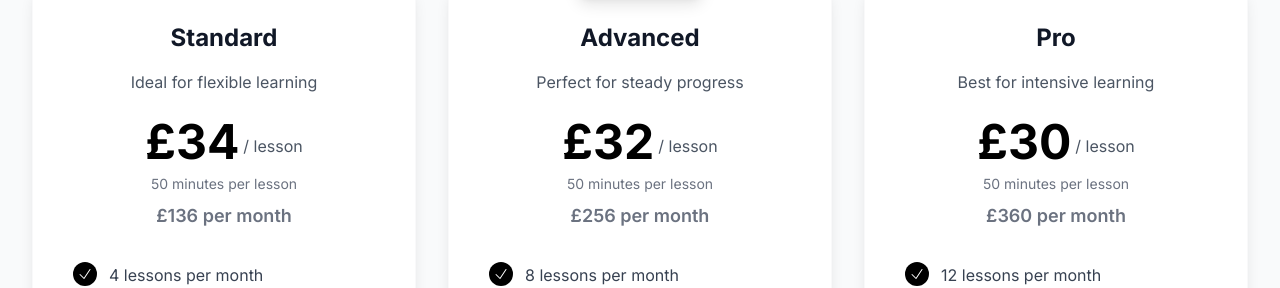
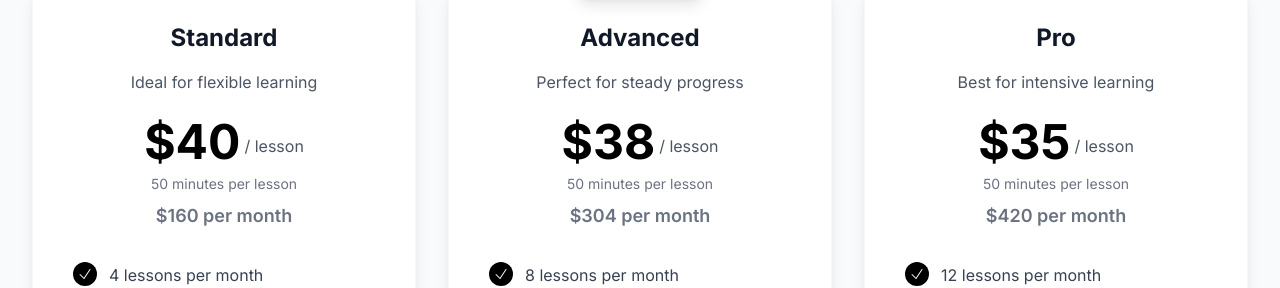
Before and after one commit to janicooper7/LearnWithMillie, a Next.js app: page / in a window 1280 px wide. Shown: the part 3385-3673 px from the top of the page. Built offline with nearby package versions, Linux system fonts and the light colour scheme; no server answers.

Commit message:
updating the price

```diff
--- a/src/app/sections/Pricing.tsx
+++ b/src/app/sections/Pricing.tsx
@@ -9,7 +9,7 @@ import { ArrowRight } from 'lucide-react'
 const plans = [
   {
     name: 'Standard',
-    price: 34,
+    price: 40,
     lessons: 4,
     description: 'Ideal for flexible learning',
     features: [
@@ -23,7 +23,7 @@ const plans = [
   },
   {
     name: 'Advanced',
-    price: 32,
+    price: 38,
     lessons: 8,
     description: 'Perfect for steady progress',
     features: [
@@ -37,7 +37,7 @@ const plans = [
   },
   {
     name: 'Pro',
-    price: 30,
+    price: 35,
     lessons: 12,
     description: 'Best for intensive learning',
     features: [
@@ -84,7 +84,7 @@ export default function Pricing() {
             start: 'top bottom-=100',
             end: 'bottom center',
           },
-        }
+        },
       )
     })
 
@@ -172,7 +172,7 @@ export default function Pricing() {
                   <div className='space-y-2 mb-8'>
                     <div className='flex items-end justify-center gap-1'>
                       <span className='text-5xl font-bold text-gradient-primary'>
-                        £{plan.price}
+                        ${plan.price}
                       </span>
                       <span className='text-gray-600 mb-2'>/ lesson</span>
                     </div>
@@ -180,7 +180,7 @@ export default function Pricing() {
                       50 minutes per lesson
                     </p>
                     <p className='text-lg font-semibold text-gray-500'>
-                      £{plan.price * plan.lessons} per month
+                      ${plan.price * plan.lessons} per month
                     </p>
                   </div>
                 </div>
```
